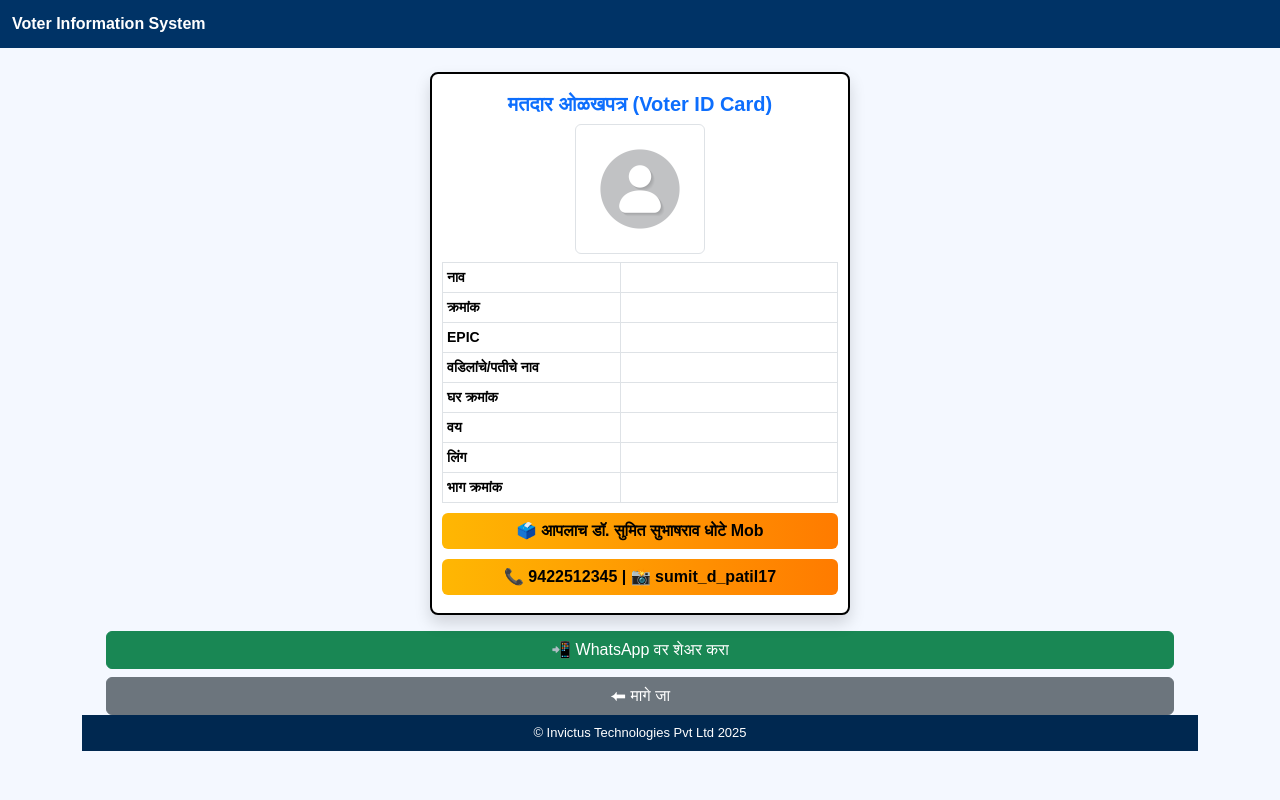
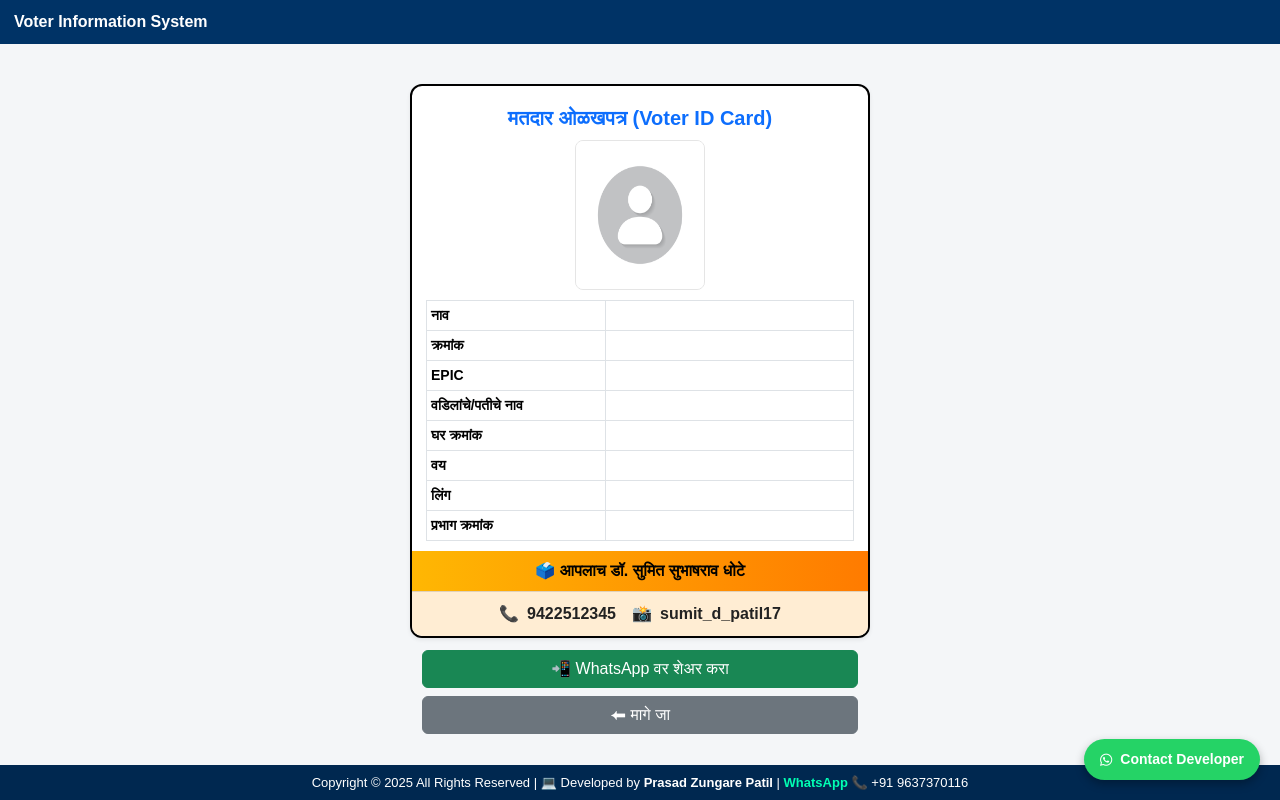
Before and after one commit to prasad3936/voterapp, a Flask app: template templates/card.html in a window 1280 px wide. Run offline with Flask 3, Linux system fonts and the light colour scheme; the template is opened without the code that fills it, so the values that code supplies are empty.

Commit message:
sumit dhote Final

```diff
--- a/app.py
+++ b/app.py
@@ -5,7 +5,7 @@ app = Flask(__name__)
 app.secret_key = "verysecretkey_local"
 
 # ✅ Toggle testing mode here
-TEST_MODE = False   # False for production
+TEST_MODE = False  # False for production
 
 
 # ---------------- LOAD JSON DATA ----------------
@@ -29,7 +29,7 @@ def load_voters():
             or item.get("relation")
         )
 
-        # ✅ Updated house_number normalization
+        # ✅ Normalize house number
         house_number = (
             item.get("घर क्रमांक")
             or item.get("घर_क्रमांक")
@@ -59,18 +59,18 @@ def load_voters():
 
         voters.append({
             "serial": serial,
-            "name": name,
-            "relation": relation,
+            "name": name or "NA",
+            "relation": relation or "NA",
             "house_number": house_number,
             "age": age,
             "gender": gender,
-            "epic": epic,
+            "epic": epic or "NA",
             "booth_reference": booth_ref
         })
 
-    # ✅ Remove records without essential info
-    clean_voters = [v for v in voters if v.get("name") and v.get("epic")]
-    return clean_voters
+    # ✅ Do NOT filter out missing data (to preserve total count)
+    print(f"✅ Total voters loaded: {len(voters)}")  # Debug line
+    return voters
 
 
 def normalize_house_number(value):
@@ -78,7 +78,6 @@ def normalize_house_number(value):
     if not value or str(value).strip().lower() in ("na", "none", "-", ""):
         return "NA"
 
-    # Replace Marathi digits with English equivalents
     marathi_to_english = str.maketrans("०१२३४५६७८९", "0123456789")
     cleaned = str(value).strip().translate(marathi_to_english)
     return cleaned
@@ -89,7 +88,6 @@ def safe_int(x):
     if not x:
         return None
     try:
-        # Remove commas or Marathi digits
         marathi_to_english = str.maketrans("०१२३४५६७८९", "0123456789")
         x = str(x).translate(marathi_to_english)
         x = re.sub(r"[^\d]", "", x)
@@ -145,13 +143,15 @@ def dashboard():
     for v in voters:
         match = True
 
-        # 🔍 Search in any field
+        # 🔍 Search in all fields
         if q:
             match = any(q in str(val).lower() for val in v.values() if val)
 
-        # 🚻 Gender filter
-        if gender and v.get("gender") != gender:
-            match = False
+        # 🚻 Gender filter (case-insensitive)
+        if gender:
+            gval = str(v.get("gender", "")).lower()
+            if gender.lower() not in gval:
+                match = False
 
         if match:
             results.append(v)
@@ -198,7 +198,8 @@ def voter_detail(serial):
     )
     wa_url = "https://wa.me/?text=" + urllib.parse.quote(text)
 
-    return render_template("card.html", v=voter, wa_url=wa_url)
+    # ✅ Hide total count on card
+    return render_template("card.html", v=voter, wa_url=wa_url, hide_total=True)
 
 
 # ---------------- LOGOUT ----------------
--- a/templates/base.html
+++ b/templates/base.html
@@ -5,9 +5,15 @@
     <title>{{ title if title else "Voter Information System" }}</title>
     <meta name="viewport" content="width=device-width,initial-scale=1" />
 
+    <!-- ✅ Bootstrap -->
     <link
       rel="stylesheet"
       href="https://cdn.jsdelivr.net/npm/bootstrap@5.3.2/dist/css/bootstrap.min.css"
+    />
+    <!-- ✅ Font Awesome for icons -->
+    <link
+      rel="stylesheet"
+      href="https://cdnjs.cloudflare.com/ajax/libs/font-awesome/6.5.0/css/all.min.css"
     />
 
     <style>
@@ -15,20 +21,23 @@
       body {
         margin: 0;
         background: #f4f8ff;
-        font-family: Arial;
+        font-family: Arial, sans-serif;
         height: 100%;
         display: flex;
         flex-direction: column;
       }
+
+      /* Navbar */
       .navbar {
         background: #003366;
-        padding: 12px;
+        padding: 10px 14px;
         color: white;
         display: flex;
         justify-content: space-between;
         align-items: center;
         flex-wrap: wrap;
       }
+
       .navbar a {
         color: white;
         margin-left: 12px;
@@ -53,6 +99,16 @@
         padding: 8px 0;
         font-size: 13px;
         margin-top: auto;
+      }
+
+      footer a {
+        color: #00ffb3;
+        text-decoration: none;
+        font-weight: bold;
+      }
+
+      footer a:hover {
+        text-decoration: underline;
       }
 
       /* Hide Google UI */
@@ -68,57 +124,68 @@
         font-size: 0 !important;
         color: transparent !important;
       }
-      body {
-        top: 0 !important;
+
+      /* ✅ Floating Contact Developer Button */
+      .contact-dev-btn {
+        position: fixed;
+        bottom: 20px;
+        right: 20px;
+        background: #25d366;
+        color: white;
+        padding: 10px 16px;
+        border-radius: 30px;
+        font-size: 14px;
+        font-weight: 600;
+        box-shadow: 0 4px 10px rgba(0, 0, 0, 0.3);
+        cursor: pointer;
+        z-index: 9999;
+        transition: 0.3s;
+        display: flex;
+        align-items: center;
+        gap: 8px;
       }
 
-      /* Voter badge */
-      #voterCountBadge {
-        font-size: 0.75rem;
-        padding: 4px 8px;
-        border-radius: 10px;
-        background: #0d6efd;
-        color: white;
-        margin-left: 6px;
-        font-weight: bold;
+      .contact-dev-btn:hover {
+        transform: scale(1.05);
+        background: #22c15e;
       }
 
-      /* Auto translate toggle */
-      .translator-switch {
-        display: inline-flex;
-        align-items: center;
-        gap: 6px;
-        margin-left: 10px;
-        color: white;
-      }
-      .translator-switch input {
-        transform: scale(1.1);
+      @media (max-width: 768px) {
+        .navbar {
+          flex-direction: column;
+          text-align: center;
+          gap: 8px;
+        }
       }
     </style>
   </head>
 
   <body>
+    <!-- ✅ Navbar -->
     <div class="navbar">
       <div class="navbar-title fw-bold">Voter Information System</div>
 
       {% if session.get('user') %}
-      <div class="d-flex align-items-center">
+      <div class="d-flex align-items-center flex-wrap">
         <a href="/dashboard">🏠 Home</a>
+
+        <!-- ✅ Total Voters -->
         <span id="voterCountBadge">Total: {{ total_voters }}</span>
 
-        <!-- Toggle -->
+        <!-- Auto Translate -->
         <label class="translator-switch">
           <input id="translatorToggle" type="checkbox" />
           <small>Auto Translate</small>
         </label>
 
-        <!-- Lang Buttons (Hidden initially) -->
+        <!-- Language Buttons -->
         <div id="langButtons" style="display: none">
           <button class="lang-btn" onclick="chooseLang('en')">🇬🇧 EN</button>
           <button class="lang-btn" onclick="chooseLang('mr')">🇮🇳 MR</button>
         </div>
 
-        <a href="/logout">🚪 Logout</a>
+        <!-- Logout -->
+        <a href="/logout"><i class="fa-solid fa-door-open"></i> Logout</a>
 
         <span
           id="google_translate_element"
@@ -128,18 +195,37 @@
       {% endif %}
     </div>
 
+    <!-- ✅ Content Area -->
     <div class="content-wrapper container mt-2">
       {% block content %}{% endblock %}
     </div>
 
-    <footer>© Invictus Technologies Pvt Ltd 2025</footer>
+    <!-- ✅ Floating Developer Contact -->
+    <div
+      class="contact-dev-btn"
+      onclick="window.open('https://wa.me/919637370116?text=Hi%20Prasad%2C%20I%20need%20help%20with%20a%20web%20project!', '_blank')"
+    >
+      <i class="fa-brands fa-whatsapp"></i> Contact Developer
+    </div>
 
+    <!-- ✅ Footer -->
+    <footer>
+      Copyright © 2025 All Rights Reserved | 💻 Developed by
+      <strong>Prasad Zungare Patil</strong> |
+      <a
+        href="https://wa.me/919637370116?text=Hi%20Prasad%2C%20I%20want%20a%20website%20like%20voterapp!"
+      >
+        WhatsApp</a
+      >
+      📞 +91 9637370116
+    </footer>
+
+    <!-- ✅ Translator Script -->
     <script>
       const GOOGLE_SCRIPT_SRC =
         "//translate.google.com/translate_a/element.js?cb=googleTranslateElementInit";
       let googleScriptEl = null;
 
-      // ✅ Google translate init
       function googleTranslateElementInit() {
         new google.translate.TranslateElement(
           {
@@ -171,24 +255,19 @@
         localStorage.setItem("langChoice", lang);
       }
 
-      // ✅ Turn translator on/off
       function setTranslatorEnabled(enabled) {
         localStorage.setItem("translatorEnabled", enabled ? "1" : "0");
-
-        // Show/Hide language buttons
         document.getElementById("langButtons").style.display = enabled
           ? "inline-flex"
           : "none";
-
         if (enabled) {
           loadGoogleScript();
         } else {
           localStorage.setItem("langChoice", "en");
-          location.reload(); // remove translation
+          location.reload();
         }
       }
 
-      // ✅ EN/MR button clicked
       function chooseLang(lang) {
         if (localStorage.getItem("translatorEnabled") !== "1") {
           setTranslatorEnabled(true);
@@ -214,6 +292,13 @@
             setTranslatorEnabled(ev.target.checked);
           });
       });
+
+      document.addEventListener("DOMContentLoaded", () => {
+        if (window.location.pathname.startsWith("/voter/")) {
+          const badge = document.getElementById("voterCountBadge");
+          if (badge) badge.style.display = "none";
+        }
+      });
     </script>
   </body>
 </html>
--- a/templates/card.html
+++ b/templates/card.html
@@ -3,53 +3,106 @@
 <script src="https://cdnjs.cloudflare.com/ajax/libs/html2canvas/1.4.1/html2canvas.min.js"></script>
 
 <style>
-  .voter-card-box {
-    max-width: 420px;
-    margin: auto;
-    position: relative;
+  body {
+    background: #f4f6f8;
   }
 
-  .card-border {
-    border: 2px solid #000;
-    padding: 10px;
-    border-radius: 8px;
-    background: white;
+  .voter-card-box {
+    max-width: 460px;
+    margin: 32px auto 12px;
   }
 
-  table td,
-  table th {
+  /* Card = flex column: content grows, footer stays at bottom */
+  #cardOnly {
+    display: flex;
+    flex-direction: column;
+    background: #fff;
+    border: 2px solid #000;
+    border-radius: 12px;
+    overflow: hidden; /* keeps footer corners rounded */
+    box-shadow: 0 6px 20px rgba(0, 0, 0, 0.15);
+  }
+
+  .card-body-clean {
+    padding: 14px 14px 10px;
+  }
+
+  .title {
+    color: #0d6efd;
+    font-weight: 800;
+    text-align: center;
+    margin: 6px 0 10px;
+  }
+
+  .photo-wrap {
+    text-align: center;
+    margin-bottom: 10px;
+  }
+  .voter-photo {
+    width: 130px;
+    height: 150px;
+    border-radius: 8px;
+    border: 1px solid #e5e5e5;
+    background: #fafafa;
+  }
+
+  table.table-sm td,
+  table.table-sm th {
     font-size: 14px;
   }
-
-  th {
-    width: 45%;
+  table.table-sm th {
+    width: 42%;
+    font-weight: 700;
+  }
+  table.table-sm td {
+    text-align: left;
   }
 
-  /* ✅ Campaign Banner */
-  .campaign-banner {
+  /* Footer bars (full width, no overlap) */
+  .campaign-bar,
+  .contact-bar {
+    width: 100%;
+    padding: 8px 12px;
+    text-align: center;
+    font-weight: 700;
+  }
+  .campaign-bar {
     background: linear-gradient(90deg, #ffb703, #ff7b00);
     color: #000;
+  }
+  .contact-bar {
+    background: #ffedd3;
+    color: #222;
     font-weight: 700;
-    text-align: center;
+    border-top: 1px solid rgba(0, 0, 0, 0.12);
+    display: flex;
+    justify-content: center;
+    align-items: center;
+    gap: 16px;
+    flex-wrap: wrap;
+    padding-top: 10px;
+    padding-bottom: 10px;
+  }
+  .contact-item {
+    display: inline-flex;
+    gap: 8px;
+    align-items: center;
+  }
+  .contact-item .emoji {
     font-size: 16px;
-    padding: 6px;
-    border-radius: 6px;
-    margin-top: 10px;
+  }
+  .handle {
+    font-weight: 700;
   }
 
   @media (max-width: 576px) {
     .voter-photo {
-      width: 110px !important;
-      height: 130px !important;
+      width: 110px;
+      height: 130px;
     }
-    table td,
-    table th {
+    table.table-sm td,
+    table.table-sm th {
       font-size: 13px;
-      padding: 6px;
-    }
-    .campaign-banner {
-      font-size: 14px;
-      padding: 5px;
     }
   }
 
@@ -57,34 +110,21 @@
     .no-print {
       display: none !important;
     }
-    body * {
-      visibility: hidden !important;
-    }
-    #vCard,
-    #vCard * {
-      visibility: visible !important;
-    }
-    #vCard {
-      position: absolute;
-      left: 0;
-      top: 0;
-      width: 100%;
-    }
   }
 </style>
 
-<div class="container mt-3" id="vCard">
-  <div class="card voter-card-box card-border shadow">
-    <h5 class="text-center fw-bold text-primary mt-2">
-      मतदार ओळखपत्र (Voter ID Card)
-    </h5>
+<!-- ====== CARD (only this area is captured) ====== -->
+<div class="voter-card-box">
+  <div id="cardOnly" class="shadow-sm">
+    <!-- Content -->
+    <div class="card-body-clean">
+      <h5 class="title">मतदार ओळखपत्र (Voter ID Card)</h5>
 
-    <div class="text-center mb-2">
+      <div class="photo-wrap">
         <img
           src="/{{ v.photo if v.photo else 'static/photos/default.jpg' }}"
-        width="130"
-        height="150"
-        class="img-thumbnail voter-photo"
+          class="voter-photo"
+          alt="Voter Photo"
         />
       </div>
 
@@ -118,34 +158,42 @@
           <td>{{ v.gender }}</td>
         </tr>
         <tr>
-        <th>भाग क्रमांक</th>
+          <th>प्रभाग क्रमांक</th>
           <td>{{ v.booth_reference }}</td>
         </tr>
       </table>
+    </div>
 
-    <!-- ✅ Campaign message banner -->
-    <div class="campaign-banner">🗳️ आपलाच डॉ. सुमित सुभाषराव धोटे Mob</div>
-    <div class="campaign-banner mb-2">
-      📞 9422512345 | <i class="bi bi-instagram"></i> 📸 sumit_d_patil17
+    <!-- Footer (sticks to bottom, spans full width) -->
+    <div class="campaign-bar">🗳️ आपलाच डॉ. सुमित सुभाषराव धोटे</div>
+    <div class="contact-bar">
+      <span class="contact-item"
+        ><span class="emoji">📞</span>
+        <span class="handle">9422512345</span></span
+      >
+      <span class="contact-item"
+        ><span class="emoji">📸</span>
+        <span class="handle">sumit_d_patil17</span></span
+      >
+    </div>
   </div>
 </div>
 
-  <!-- Share & Back Buttons -->
-  <div class="container mt-3 no-print">
+<!-- ====== ACTION BUTTONS (not captured) ====== -->
+<div class="container no-print" style="max-width: 460px">
   <button class="btn btn-success w-100 mb-2" onclick="shareToWhatsapp()">
     📲 WhatsApp वर शेअर करा
   </button>
-
-    <a href="/dashboard" class="btn btn-secondary w-100"> ⬅ मागे जा </a>
+  <a href="/dashboard" class="btn btn-secondary w-100">⬅ मागे जा</a>
 </div>
 
 <script>
-    const senderName = "आपलाच डॉ. सुमित सुभाषराव धोटे"; // ✅ Campaign name shown in message
+  const senderName = "आपलाच डॉ. सुमित सुभाषराव धोटे";
 
   function shareToWhatsapp() {
-      const card = document.getElementById("vCard");
-
-      html2canvas(card).then((canvas) => {
+    const card = document.getElementById("cardOnly"); // capture only the card
+    html2canvas(card, { backgroundColor: "#ffffff", scale: 2 }).then(
+      (canvas) => {
         canvas.toBlob(async (blob) => {
           const file = new File([blob], "voter_card.png", {
             type: "image/png",
@@ -168,13 +216,12 @@
             });
           } else {
             const waText = encodeURIComponent(textMessage);
-            const waUrl = "https://wa.me/?text=" + waText;
-            window.open(waUrl, "_blank");
+            window.open("https://wa.me/?text=" + waText, "_blank");
           }
         });
-      });
+      }
+    );
   }
 </script>
 
 {% endblock %}
-</div>
```
Also changed, not shown: other parts of templates/base.html (+37 -3 lines), templates/dashboard.html (+47 -49 lines). Lines whose indentation alone changed are shown as unchanged.
